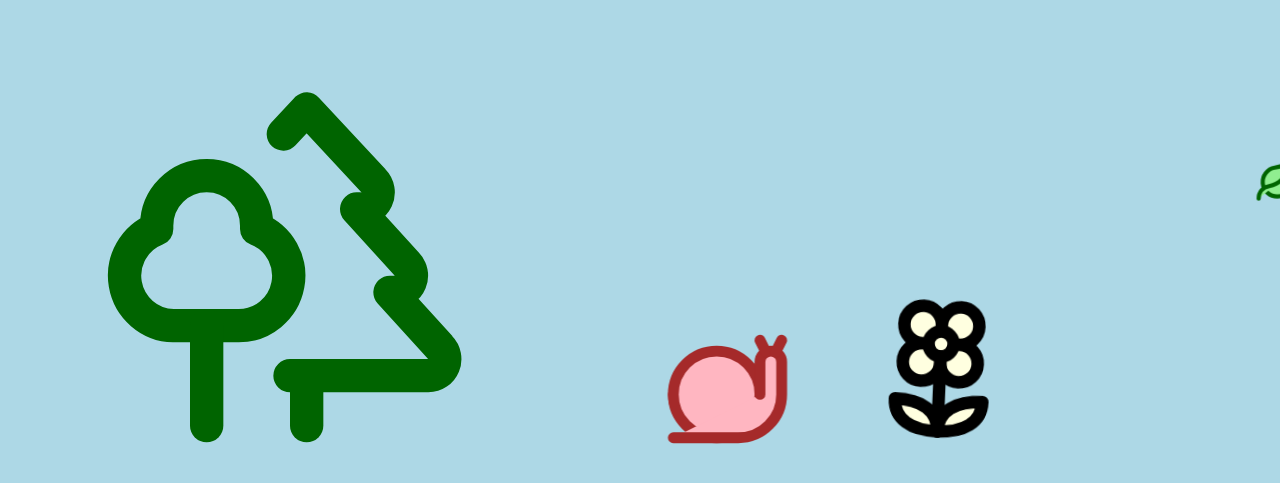
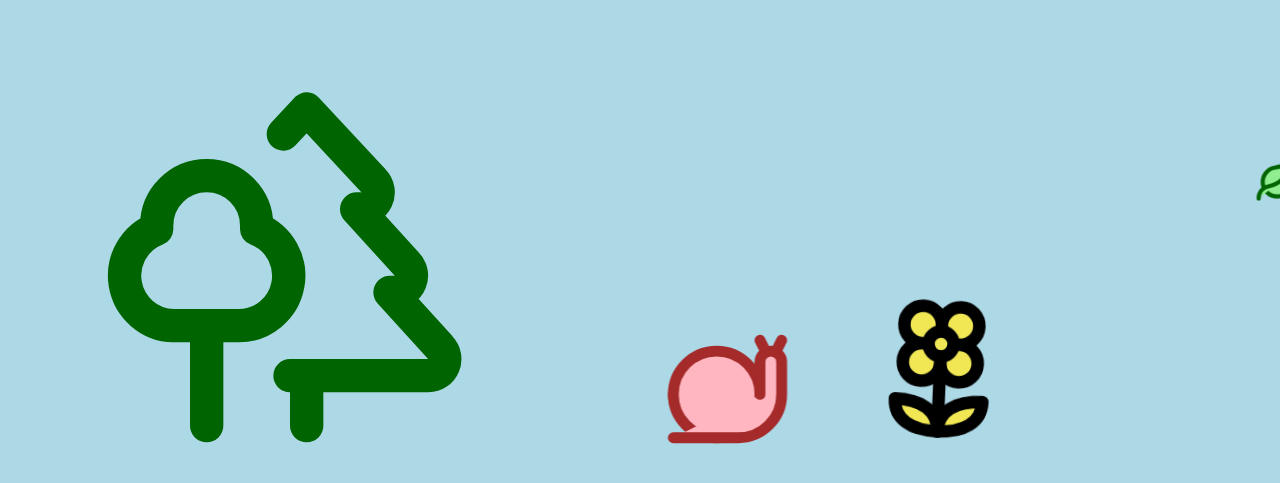
Before and after one commit to aalmond3/animated-icon-set, a plain HTML site: page index.html in a window 1280 px wide. Shown: the part 247-730 px from the top of the page. Drawn offline with nearby package versions, Linux system fonts and the light colour scheme.

Commit message:
last minute stuff

```diff
--- a/index.html
+++ b/index.html
@@ -21,7 +21,7 @@
     <script src="https://cdnjs.cloudflare.com/ajax/libs/gsap/3.12.2/gsap.min.js"></script>
 <script src="script.js" defer></script>
 
-    <title>A Windy Day in the Forest</title>
+    <title>A Breezy Day in the Forest</title>
 </head>
 <body>
     <main>
--- a/style.css
+++ b/style.css
@@ -53,7 +53,7 @@ left: 0%;
 }
 
 .flower svg {
-fill: lightyellow;
+fill: rgb(241, 231, 85);
   transform: scale(1.5);
   position: relative;
   top: 120px;
```
